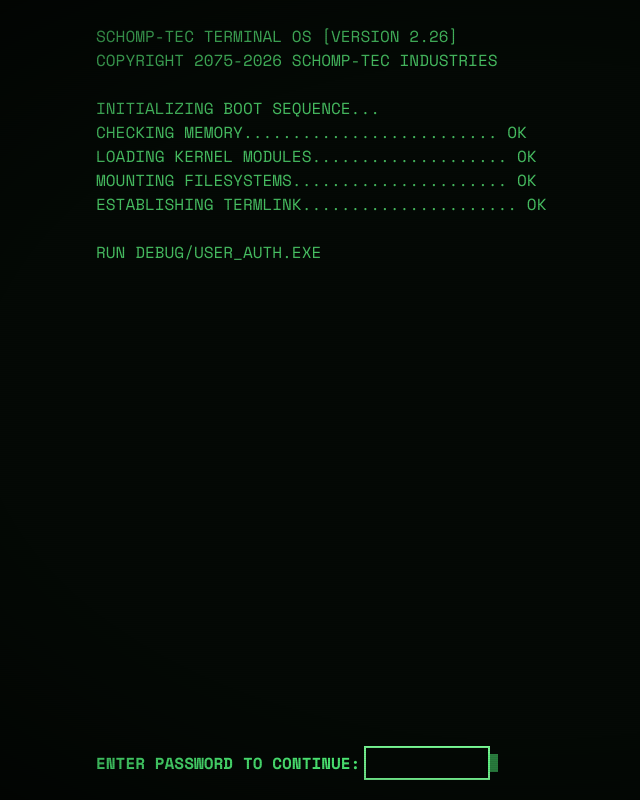
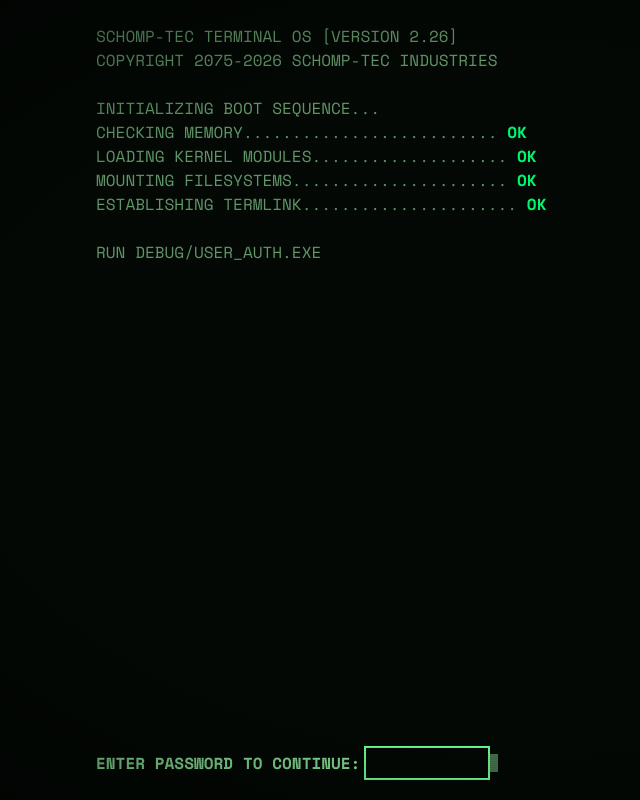
Before and after one commit to SCHOOMP/GrahamByteV2, a React (Vite) app in the folder frontend/: page / in a window 1280 px wide. Shown: the whole page, without its empty margins (118-758 px from the left). Built offline with nearby package versions, Linux system fonts and the light colour scheme.

Commit message:
Frontend Changes Pt.2

```diff
--- a/frontend/src/desktop/Window.tsx
+++ b/frontend/src/desktop/Window.tsx
@@ -26,7 +26,10 @@ export function Window({ title, onClose, children }: WindowProps) {
     <div className="window-overlay" role="dialog" aria-modal="true" aria-label={title}>
       <div className="window">
         <div className="window-titlebar">
-          <span className="window-title">{title}</span>
+          <span className="window-title">
+            <span className="window-title-dot" aria-hidden="true" />
+            {title}
+          </span>
           <button
             ref={closeButtonRef}
             className="window-close"
--- a/frontend/src/index.css
+++ b/frontend/src/index.css
@@ -74,8 +74,14 @@ a:focus-visible {
   outline-offset: 2px;
 }
 
-h2,
+h2 {
+  font-size: var(--text-lg);
+  font-weight: 700;
+  margin: var(--space-md) 0 var(--space-2xs);
+}
+
 h3 {
+  font-size: var(--text-md);
   font-weight: 700;
   margin: var(--space-md) 0 var(--space-2xs);
 }
--- a/frontend/src/terminal/AccessGranted.css
+++ b/frontend/src/terminal/AccessGranted.css
@@ -5,7 +5,7 @@
   max-width: 900px;
   margin: 0 auto;
   padding: var(--space-lg);
-  font-size: clamp(0.875rem, 2vw, 1rem);
+  font-size: clamp(var(--text-sm), 2vw, var(--text-base));
   white-space: pre-wrap;
   color: var(--color-ink-2);
 }
--- a/frontend/src/terminal/BootGate.css
+++ b/frontend/src/terminal/BootGate.css
@@ -7,7 +7,7 @@
   padding: var(--space-lg);
   display: flex;
   flex-direction: column;
-  font-size: clamp(0.875rem, 2vw, 1rem);
+  font-size: clamp(var(--text-sm), 2vw, var(--text-base));
 }
 
 .boot-log {
@@ -19,6 +19,13 @@
 .boot-log .line {
   line-height: 1.5;
   color: var(--color-ink-2);
+}
+
+/* A status check passing gets to be the brightest thing on the line —
+   the same convention as a real boot log's green "OK". */
+.boot-ok {
+  color: var(--color-accent);
+  font-weight: 700;
 }
 
 .boot-password-row {
--- a/frontend/src/terminal/BootGate.tsx
+++ b/frontend/src/terminal/BootGate.tsx
@@ -36,11 +36,21 @@ export function BootGate({ onSubmit, isChecking }: BootGateProps) {
   return (
     <div className="boot-gate">
       <div className="boot-log">
-        {BOOT_LINES.slice(0, visibleCount).map((line, index) => (
-          <div key={index} className="line">
-            {line.text || ' '}
-          </div>
-        ))}
+        {BOOT_LINES.slice(0, visibleCount).map((line, index) => {
+          const isOk = line.text.endsWith('OK');
+          return (
+            <div key={index} className="line">
+              {isOk ? (
+                <>
+                  {line.text.slice(0, -2)}
+                  <span className="boot-ok">OK</span>
+                </>
+              ) : (
+                line.text || ' '
+              )}
+            </div>
+          );
+        })}
       </div>
       {booted && (
         <form className="boot-password-row" onSubmit={handleSubmit}>
--- a/frontend/src/tokens.css
+++ b/frontend/src/tokens.css
@@ -1,27 +1,33 @@
-/* Hallmark · route: custom (tuned) · target: app-shell redesign (boot gate + desktop), no marketing macrostructure
- * theme: custom · vibe: "retro Fallout-terminal, phosphor CRT, ROBCO boot log" · paper: oklch(13% 0.014 150) · accent: oklch(89% 0.24 148)
- * display: Space Mono 700 · body: Space Mono 400 · axes: dark / mono / chromatic-phosphor (~150°)
+/* Hallmark · route: custom (tuned) · redesign pass — same identity, refined execution
+ * target: app-shell (boot gate + desktop), no marketing macrostructure
+ * theme: custom · vibe: "retro Fallout-terminal, phosphor CRT, ROBCO boot log" · paper: oklch(13% 0.014 150) · accent: oklch(93% 0.27 148)
+ * display: Space Mono 700 · body: Space Mono 400 · axes: dark / mono / chromatic-phosphor (~148°)
  * studied: no · context: explicit · motion: none (Terminal duration-scale 0×, per microinteractions.md theme table)
+ * redesign note: ink and accent were nearly identical (same hue/L/C) in the prior pass, flattening
+ * hierarchy. This pass separates dim/body/accent into three clearly distinct steps on the same hue.
  */
 
 :root {
   /* Colour — single-hue monochrome CRT palette (deliberate exception to
      "tint neutrals toward anchor" — ink itself IS the phosphor hue, per
-     typography.md's single-font/single-hue terminal-aesthetic allowance) */
+     typography.md's single-font/single-hue terminal-aesthetic allowance).
+     Three deliberately distinct steps on the same hue: dim ink-2 < body ink
+     < the accent, which is reserved for interactive/emphasis moments so it
+     actually reads as the brightest pixel on the tube. */
   --color-paper: oklch(13% 0.014 150);
   --color-paper-2: oklch(17% 0.016 150);
   --color-paper-3: oklch(21% 0.018 150);
 
-  --color-ink: oklch(88% 0.22 148);
-  --color-ink-2: oklch(72% 0.17 148);
+  --color-ink: oklch(82% 0.13 148);
+  --color-ink-2: oklch(64% 0.09 148);
 
-  --color-rule: oklch(55% 0.14 148);
-  --color-rule-2: oklch(38% 0.09 148);
-  --color-muted: oklch(62% 0.13 148);
+  --color-rule: oklch(40% 0.06 148);
+  --color-rule-2: oklch(29% 0.045 148);
+  --color-muted: oklch(52% 0.055 148);
 
-  --color-accent: oklch(89% 0.24 148);
+  --color-accent: oklch(93% 0.27 148);
   --color-accent-ink: oklch(13% 0.014 150);
-  --color-focus: oklch(93% 0.2 148);
+  --color-focus: oklch(95% 0.22 148);
 
   /* Secondary accent — amber, for error/warning text. Kept as a distinct
      hue (not a second green) so error states never rely on colour alone,
@@ -31,8 +37,16 @@
 
   /* Type — single family by design (a true terminal aesthetic is
      monospace-everywhere on purpose, per typography.md). Weight contrast
-     (400/700) carries the hierarchy a second face would otherwise carry. */
+     (400/700) plus a modest size scale carries hierarchy a second face
+     would otherwise carry. Ratio kept tight (~1.15-1.2) to stay in the
+     terminal's restrained, technical register. */
   --font-mono: 'Space Mono', ui-monospace, 'SF Mono', Consolas, monospace;
+
+  --text-xs: 0.75rem;
+  --text-sm: 0.875rem;
+  --text-base: 1rem;
+  --text-md: 1.125rem;
+  --text-lg: 1.375rem;
 
   /* Space — 4pt scale */
   --space-3xs: 0.125rem;
```
